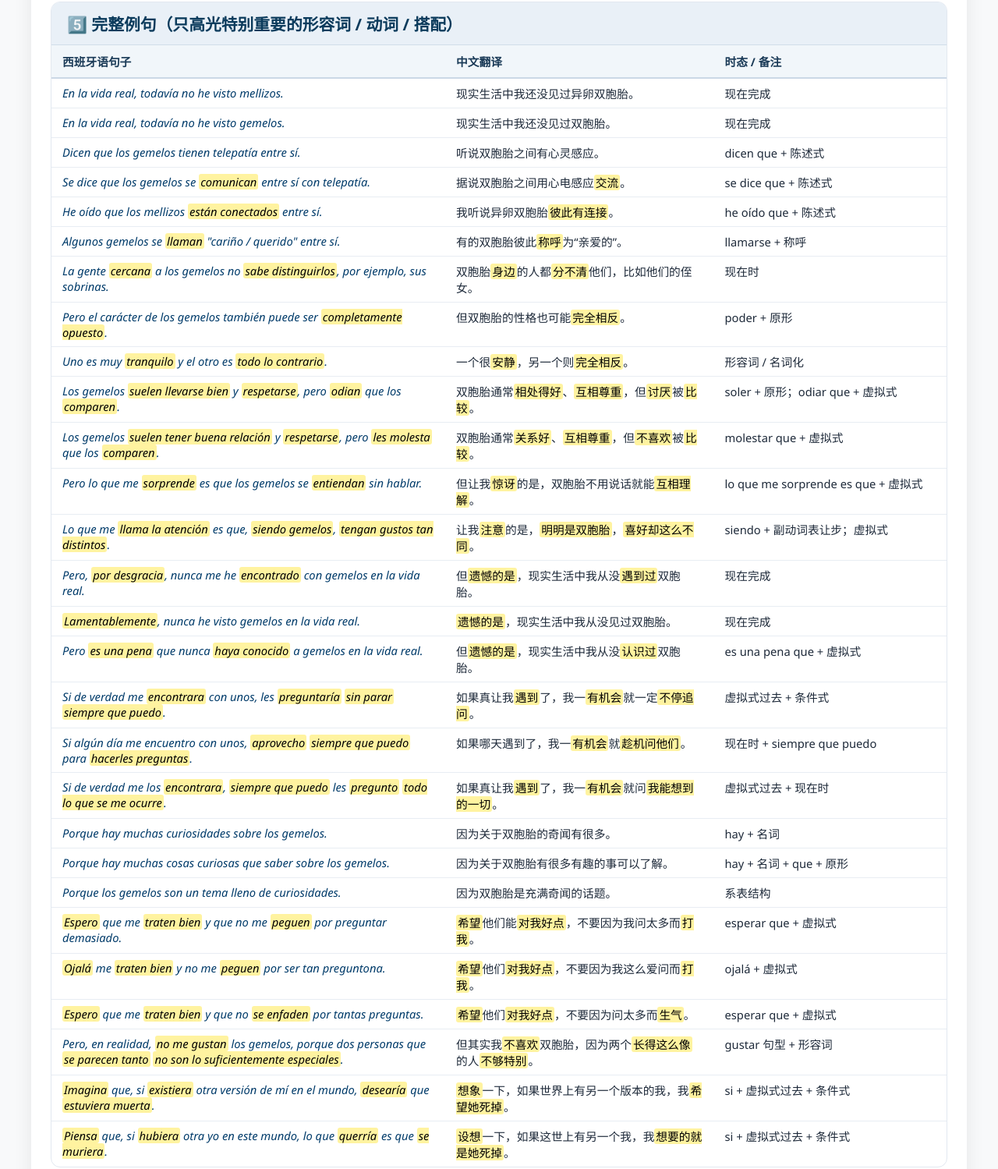
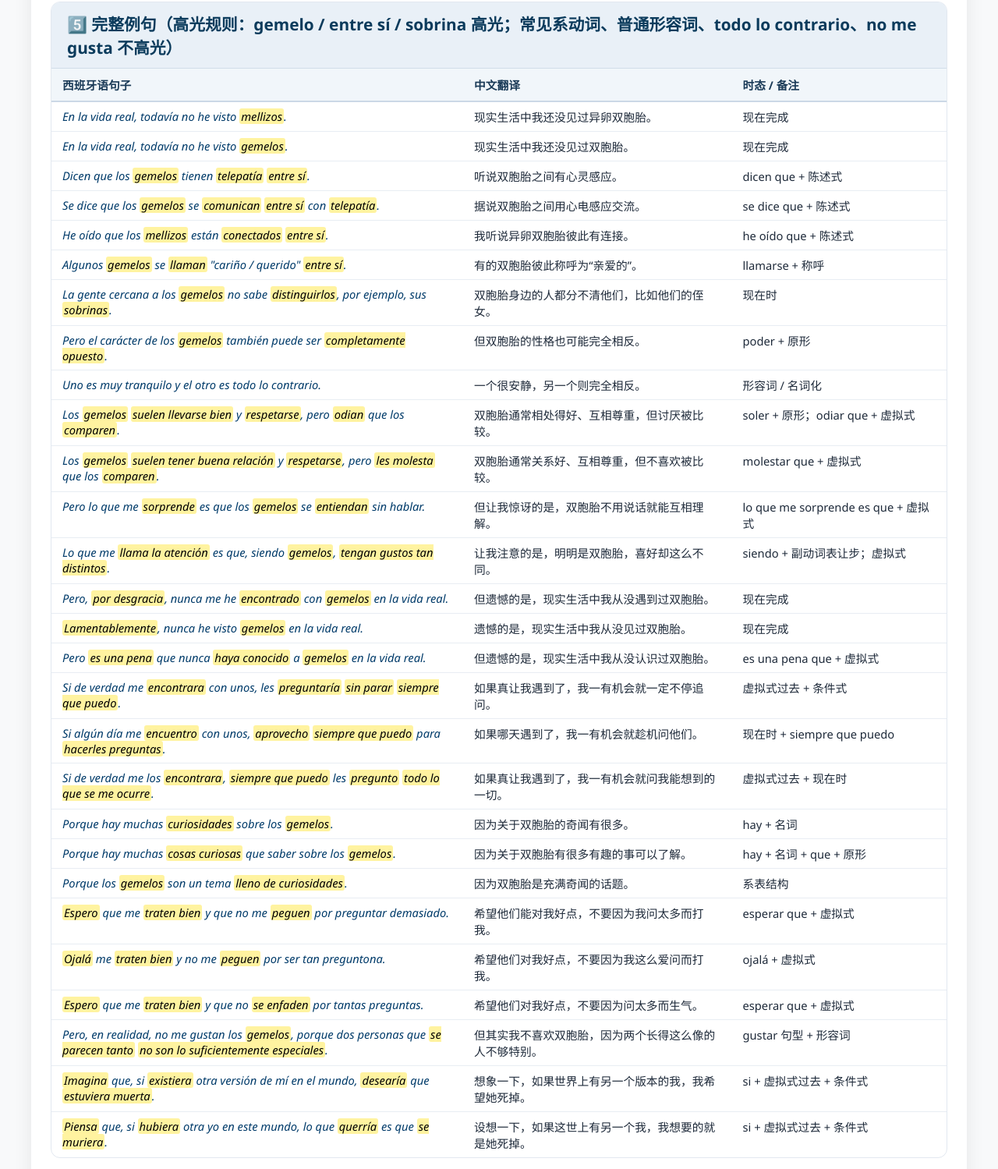
Before and after one commit to azurer-AZ/Espanol-gemelo, a plain HTML site: page index.html in a window 1280 px wide. Shown: the part 3033-4532 px from the top of the page at 78% size. Drawn offline with Linux system fonts and the light colour scheme.

Commit message:
Update index.html

```diff
--- a/index.html
+++ b/index.html
@@ -130,147 +130,147 @@
 
     <!-- 表5：完整例句 -->
     <div class="section">
-        <div class="section-header">5️⃣ 完整例句（只高光特别重要的形容词 / 动词 / 搭配）</div>
+        <div class="section-header">5️⃣ 完整例句（高光规则：gemelo / entre sí / sobrina 高光；常见系动词、普通形容词、todo lo contrario、no me gusta 不高光）</div>
         <table>
-            <tr><th style="width:44%;">西班牙语句子</th><th style="width:30%;">中文翻译</th><th style="width:26%;">时态 / 备注</th></tr>
+            <tr><th style="width:46%;">西班牙语句子</th><th style="width:30%;">中文翻译</th><th style="width:24%;">时态 / 备注</th></tr>
             <tr>
-                <td class="col-es"><em>En la vida real, todavía no he visto mellizos.</em></td>
+                <td class="col-es"><em>En la vida real, todavía no he visto <mark>mellizos</mark>.</em></td>
                 <td>现实生活中我还没见过异卵双胞胎。</td>
                 <td>现在完成</td>
             </tr>
             <tr>
-                <td class="col-es"><em>En la vida real, todavía no he visto gemelos.</em></td>
+                <td class="col-es"><em>En la vida real, todavía no he visto <mark>gemelos</mark>.</em></td>
                 <td>现实生活中我还没见过双胞胎。</td>
                 <td>现在完成</td>
             </tr>
             <tr>
-                <td class="col-es"><em>Dicen que los gemelos tienen telepatía entre sí.</em></td>
+                <td class="col-es"><em>Dicen que los <mark>gemelos</mark> tienen <mark>telepatía</mark> <mark>entre sí</mark>.</em></td>
                 <td>听说双胞胎之间有心灵感应。</td>
                 <td>dicen que + 陈述式</td>
             </tr>
             <tr>
-                <td class="col-es"><em>Se dice que los gemelos se <mark>comunican</mark> entre sí con telepatía.</em></td>
-                <td>据说双胞胎之间用心电感应<mark>交流</mark>。</td>
+                <td class="col-es"><em>Se dice que los <mark>gemelos</mark> se <mark>comunican</mark> <mark>entre sí</mark> con <mark>telepatía</mark>.</em></td>
+                <td>据说双胞胎之间用心电感应交流。</td>
                 <td>se dice que + 陈述式</td>
             </tr>
             <tr>
-                <td class="col-es"><em>He oído que los mellizos <mark>están conectados</mark> entre sí.</em></td>
-                <td>我听说异卵双胞胎<mark>彼此有连接</mark>。</td>
+                <td class="col-es"><em>He oído que los <mark>mellizos</mark> están <mark>conectados</mark> <mark>entre sí</mark>.</em></td>
+                <td>我听说异卵双胞胎彼此有连接。</td>
                 <td>he oído que + 陈述式</td>
             </tr>
             <tr>
-                <td class="col-es"><em>Algunos gemelos se <mark>llaman</mark> "cariño / querido" entre sí.</em></td>
-                <td>有的双胞胎彼此<mark>称呼</mark>为“亲爱的”。</td>
+                <td class="col-es"><em>Algunos <mark>gemelos</mark> se <mark>llaman</mark> "cariño / querido" <mark>entre sí</mark>.</em></td>
+                <td>有的双胞胎彼此称呼为“亲爱的”。</td>
                 <td>llamarse + 称呼</td>
             </tr>
             <tr>
-                <td class="col-es"><em>La gente <mark>cercana</mark> a los gemelos no <mark>sabe distinguirlos</mark>, por ejemplo, sus sobrinas.</em></td>
-                <td>双胞胎<mark>身边</mark>的人都<mark>分不清</mark>他们，比如他们的侄女。</td>
+                <td class="col-es"><em>La gente cercana a los <mark>gemelos</mark> no sabe <mark>distinguirlos</mark>, por ejemplo, sus <mark>sobrinas</mark>.</em></td>
+                <td>双胞胎身边的人都分不清他们，比如他们的侄女。</td>
                 <td>现在时</td>
             </tr>
             <tr>
-                <td class="col-es"><em>Pero el carácter de los gemelos también puede ser <mark>completamente opuesto</mark>.</em></td>
-                <td>但双胞胎的性格也可能<mark>完全相反</mark>。</td>
+                <td class="col-es"><em>Pero el carácter de los <mark>gemelos</mark> también puede ser <mark>completamente opuesto</mark>.</em></td>
+                <td>但双胞胎的性格也可能完全相反。</td>
                 <td>poder + 原形</td>
             </tr>
             <tr>
-                <td class="col-es"><em>Uno es muy <mark>tranquilo</mark> y el otro es <mark>todo lo contrario</mark>.</em></td>
-                <td>一个很<mark>安静</mark>，另一个则<mark>完全相反</mark>。</td>
+                <td class="col-es"><em>Uno es muy tranquilo y el otro es todo lo contrario.</em></td>
+                <td>一个很安静，另一个则完全相反。</td>
                 <td>形容词 / 名词化</td>
             </tr>
             <tr>
-                <td class="col-es"><em>Los gemelos <mark>suelen llevarse bien</mark> y <mark>respetarse</mark>, pero <mark>odian</mark> que los <mark>comparen</mark>.</em></td>
-                <td>双胞胎通常<mark>相处得好</mark>、<mark>互相尊重</mark>，但<mark>讨厌</mark>被<mark>比较</mark>。</td>
+                <td class="col-es"><em>Los <mark>gemelos</mark> <mark>suelen llevarse bien</mark> y <mark>respetarse</mark>, pero <mark>odian</mark> que los <mark>comparen</mark>.</em></td>
+                <td>双胞胎通常相处得好、互相尊重，但讨厌被比较。</td>
                 <td>soler + 原形；odiar que + 虚拟式</td>
             </tr>
             <tr>
-                <td class="col-es"><em>Los gemelos <mark>suelen tener buena relación</mark> y <mark>respetarse</mark>, pero <mark>les molesta</mark> que los <mark>comparen</mark>.</em></td>
-                <td>双胞胎通常<mark>关系好</mark>、<mark>互相尊重</mark>，但<mark>不喜欢</mark>被<mark>比较</mark>。</td>
+                <td class="col-es"><em>Los <mark>gemelos</mark> <mark>suelen tener buena relación</mark> y <mark>respetarse</mark>, pero <mark>les molesta</mark> que los <mark>comparen</mark>.</em></td>
+                <td>双胞胎通常关系好、互相尊重，但不喜欢被比较。</td>
                 <td>molestar que + 虚拟式</td>
             </tr>
             <tr>
-                <td class="col-es"><em>Pero lo que me <mark>sorprende</mark> es que los gemelos se <mark>entiendan</mark> sin hablar.</em></td>
-                <td>但让我<mark>惊讶</mark>的是，双胞胎不用说话就能<mark>互相理解</mark>。</td>
+                <td class="col-es"><em>Pero lo que me <mark>sorprende</mark> es que los <mark>gemelos</mark> se <mark>entiendan</mark> sin hablar.</em></td>
+                <td>但让我惊讶的是，双胞胎不用说话就能互相理解。</td>
                 <td>lo que me sorprende es que + 虚拟式</td>
             </tr>
             <tr>
-                <td class="col-es"><em>Lo que me <mark>llama la atención</mark> es que, <mark>siendo gemelos</mark>, <mark>tengan gustos tan distintos</mark>.</em></td>
-                <td>让我<mark>注意</mark>的是，<mark>明明是双胞胎</mark>，<mark>喜好却这么不同</mark>。</td>
+                <td class="col-es"><em>Lo que me <mark>llama la atención</mark> es que, siendo <mark>gemelos</mark>, <mark>tengan gustos tan distintos</mark>.</em></td>
+                <td>让我注意的是，明明是双胞胎，喜好却这么不同。</td>
                 <td>siendo + 副动词表让步；虚拟式</td>
             </tr>
             <tr>
-                <td class="col-es"><em>Pero, <mark>por desgracia</mark>, nunca me he <mark>encontrado</mark> con gemelos en la vida real.</em></td>
-                <td>但<mark>遗憾的是</mark>，现实生活中我从没<mark>遇到过</mark>双胞胎。</td>
+                <td class="col-es"><em>Pero, <mark>por desgracia</mark>, nunca me he <mark>encontrado</mark> con <mark>gemelos</mark> en la vida real.</em></td>
+                <td>但遗憾的是，现实生活中我从没遇到过双胞胎。</td>
                 <td>现在完成</td>
             </tr>
             <tr>
-                <td class="col-es"><em><mark>Lamentablemente</mark>, nunca he visto gemelos en la vida real.</em></td>
-                <td><mark>遗憾的是</mark>，现实生活中我从没见过双胞胎。</td>
+                <td class="col-es"><em><mark>Lamentablemente</mark>, nunca he visto <mark>gemelos</mark> en la vida real.</em></td>
+                <td>遗憾的是，现实生活中我从没见过双胞胎。</td>
                 <td>现在完成</td>
             </tr>
             <tr>
-                <td class="col-es"><em>Pero <mark>es una pena</mark> que nunca <mark>haya conocido</mark> a gemelos en la vida real.</em></td>
-                <td>但<mark>遗憾的是</mark>，现实生活中我从没<mark>认识过</mark>双胞胎。</td>
+                <td class="col-es"><em>Pero <mark>es una pena</mark> que nunca <mark>haya conocido</mark> a <mark>gemelos</mark> en la vida real.</em></td>
+                <td>但遗憾的是，现实生活中我从没认识过双胞胎。</td>
                 <td>es una pena que + 虚拟式</td>
             </tr>
             <tr>
                 <td class="col-es"><em>Si de verdad me <mark>encontrara</mark> con unos, les <mark>preguntaría</mark> <mark>sin parar</mark> <mark>siempre que puedo</mark>.</em></td>
-                <td>如果真让我<mark>遇到</mark>了，我一<mark>有机会</mark>就一定<mark>不停追问</mark>。</td>
+                <td>如果真让我遇到了，我一有机会就一定不停追问。</td>
                 <td>虚拟式过去 + 条件式</td>
             </tr>
             <tr>
-                <td class="col-es"><em>Si algún día me encuentro con unos, <mark>aprovecho</mark> <mark>siempre que puedo</mark> para <mark>hacerles preguntas</mark>.</em></td>
-                <td>如果哪天遇到了，我一<mark>有机会</mark>就<mark>趁机问他们</mark>。</td>
+                <td class="col-es"><em>Si algún día me <mark>encuentro</mark> con unos, <mark>aprovecho</mark> <mark>siempre que puedo</mark> para <mark>hacerles preguntas</mark>.</em></td>
+                <td>如果哪天遇到了，我一有机会就趁机问他们。</td>
                 <td>现在时 + siempre que puedo</td>
             </tr>
             <tr>
                 <td class="col-es"><em>Si de verdad me los <mark>encontrara</mark>, <mark>siempre que puedo</mark> les <mark>pregunto</mark> <mark>todo lo que se me ocurre</mark>.</em></td>
-                <td>如果真让我<mark>遇到</mark>了，我一<mark>有机会</mark>就问<mark>我能想到的一切</mark>。</td>
+                <td>如果真让我遇到了，我一有机会就问我能想到的一切。</td>
                 <td>虚拟式过去 + 现在时</td>
             </tr>
             <tr>
-                <td class="col-es"><em>Porque hay muchas curiosidades sobre los gemelos.</em></td>
+                <td class="col-es"><em>Porque hay muchas <mark>curiosidades</mark> sobre los <mark>gemelos</mark>.</em></td>
                 <td>因为关于双胞胎的奇闻有很多。</td>
                 <td>hay + 名词</td>
             </tr>
             <tr>
-                <td class="col-es"><em>Porque hay muchas cosas curiosas que saber sobre los gemelos.</em></td>
+                <td class="col-es"><em>Porque hay muchas <mark>cosas curiosas</mark> que saber sobre los <mark>gemelos</mark>.</em></td>
                 <td>因为关于双胞胎有很多有趣的事可以了解。</td>
                 <td>hay + 名词 + que + 原形</td>
             </tr>
             <tr>
-                <td class="col-es"><em>Porque los gemelos son un tema lleno de curiosidades.</em></td>
+                <td class="col-es"><em>Porque los <mark>gemelos</mark> son un tema <mark>lleno de curiosidades</mark>.</em></td>
                 <td>因为双胞胎是充满奇闻的话题。</td>
                 <td>系表结构</td>
             </tr>
             <tr>
                 <td class="col-es"><em><mark>Espero</mark> que me <mark>traten bien</mark> y que no me <mark>peguen</mark> por preguntar demasiado.</em></td>
-                <td><mark>希望</mark>他们能<mark>对我好点</mark>，不要因为我问太多而<mark>打我</mark>。</td>
+                <td>希望他们能对我好点，不要因为我问太多而打我。</td>
                 <td>esperar que + 虚拟式</td>
             </tr>
             <tr>
                 <td class="col-es"><em><mark>Ojalá</mark> me <mark>traten bien</mark> y no me <mark>peguen</mark> por ser tan preguntona.</em></td>
-                <td><mark>希望</mark>他们<mark>对我好点</mark>，不要因为我这么爱问而<mark>打我</mark>。</td>
+                <td>希望他们对我好点，不要因为我这么爱问而打我。</td>
                 <td>ojalá + 虚拟式</td>
             </tr>
             <tr>
                 <td class="col-es"><em><mark>Espero</mark> que me <mark>traten bien</mark> y que no <mark>se enfaden</mark> por tantas preguntas.</em></td>
-                <td><mark>希望</mark>他们<mark>对我好点</mark>，不要因为问太多而<mark>生气</mark>。</td>
+                <td>希望他们对我好点，不要因为问太多而生气。</td>
                 <td>esperar que + 虚拟式</td>
             </tr>
             <tr>
-                <td class="col-es"><em>Pero, en realidad, <mark>no me gustan</mark> los gemelos, porque dos personas que <mark>se parecen tanto</mark> <mark>no son lo suficientemente especiales</mark>.</em></td>
-                <td>但其实我<mark>不喜欢</mark>双胞胎，因为两个<mark>长得这么像</mark>的人<mark>不够特别</mark>。</td>
+                <td class="col-es"><em>Pero, en realidad, no me gustan los <mark>gemelos</mark>, porque dos personas que <mark>se parecen tanto</mark> <mark>no son lo suficientemente especiales</mark>.</em></td>
+                <td>但其实我不喜欢双胞胎，因为两个长得这么像的人不够特别。</td>
                 <td>gustar 句型 + 形容词</td>
             </tr>
             <tr>
                 <td class="col-es"><em><mark>Imagina</mark> que, si <mark>existiera</mark> otra versión de mí en el mundo, <mark>desearía</mark> que <mark>estuviera muerta</mark>.</em></td>
-                <td><mark>想象</mark>一下，如果世界上有另一个版本的我，我<mark>希望她死掉</mark>。</td>
+                <td>想象一下，如果世界上有另一个版本的我，我希望她死掉。</td>
                 <td>si + 虚拟式过去 + 条件式</td>
             </tr>
             <tr>
                 <td class="col-es"><em><mark>Piensa</mark> que, si <mark>hubiera</mark> otra yo en este mundo, lo que <mark>querría</mark> es que <mark>se muriera</mark>.</em></td>
-                <td><mark>设想</mark>一下，如果这世上有另一个我，我<mark>想要的就是她死掉</mark>。</td>
+                <td>设想一下，如果这世上有另一个我，我想要的就是她死掉。</td>
                 <td>si + 虚拟式过去 + 条件式</td>
             </tr>
         </table>
@@ -424,7 +424,7 @@
     </div>
 
     <div class="footer">
-        ✅ 共 28 句（双胞胎话题）· 表5 只高光特别重要的形容词 / 动词 / 搭配，普通动词（ver / decir / tener / hay / ser 等）不高光 · 表1 已注明 <em>mellizos</em> / <em>gemelos</em> 的区别
+        ✅ 共 28 句（双胞胎话题）· 表5 高光规则：<mark>gemelo</mark> / <mark>entre sí</mark> / <mark>sobrina</mark> 高光；常见系动词（está / puedo / tener / sabe）、普通形容词（cerca / tranquilo）、todo lo contrario、no me gusta 不高光
     </div>
 </div>
 </body>
```
